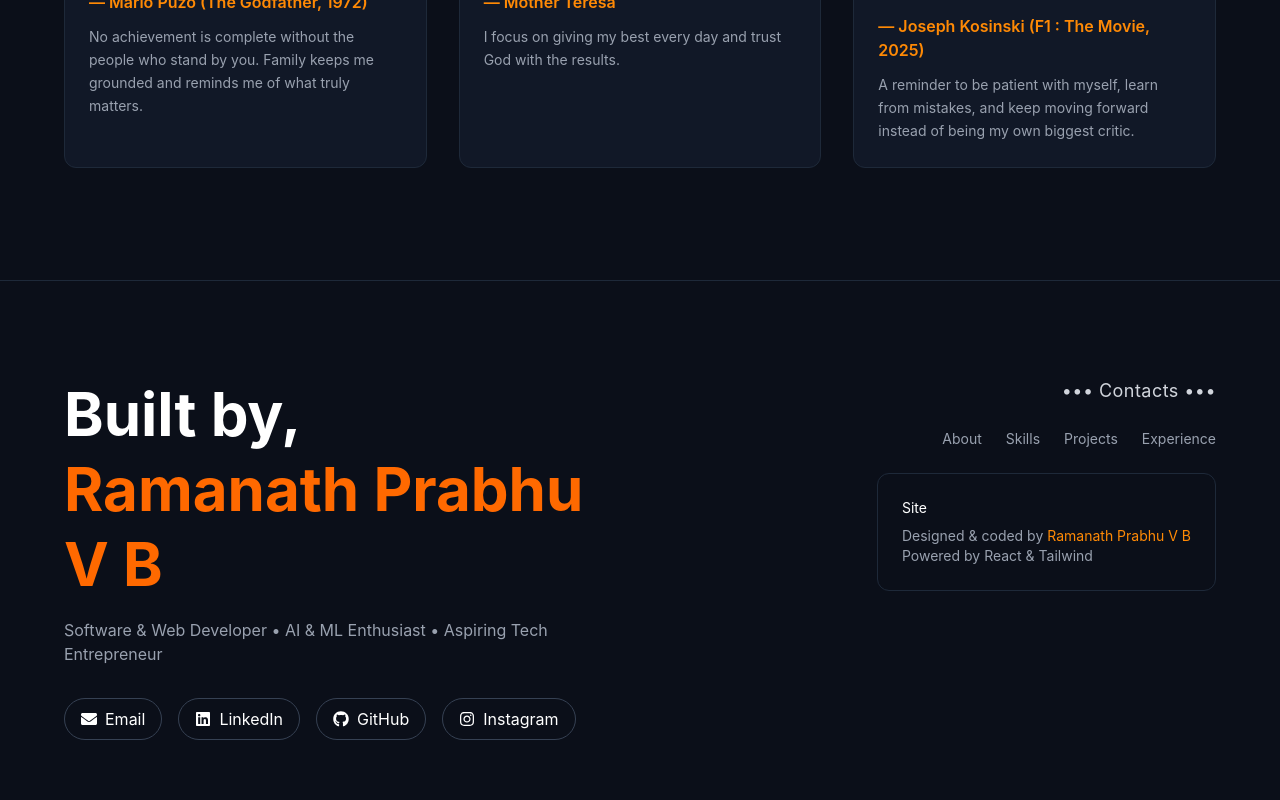
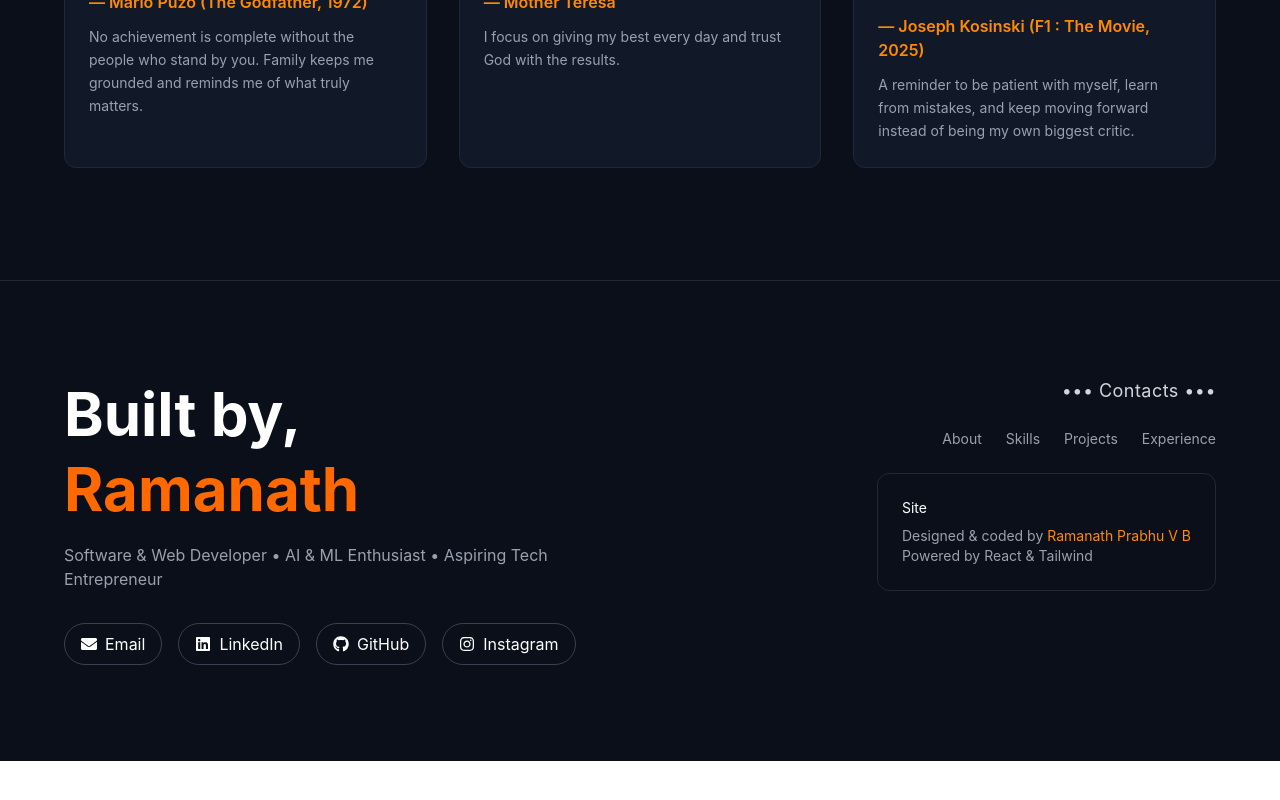
Before and after one commit to vbrprabhu2004/vbrp_new_portfolio, a React (Vite) app: page / in a window 1280 px wide. Shown: the part 10358-11158 px from the top of the page. After the commit the page ends 11119 px from the top, so only its background shows below. Built offline with nearby package versions, Linux system fonts and the light colour scheme.

Commit message:
Update name in Footer component

```diff
--- a/src/components/Footer.jsx
+++ b/src/components/Footer.jsx
@@ -10,7 +10,7 @@ function Footer() {
           <h1 className="text-5xl md:text-6xl font-bold leading-tight">
             Built by,<br />
             <span className="text-orange-500">
-              Ramanath Prabhu V B
+              Ramanath
             </span>
           </h1>
 
```
